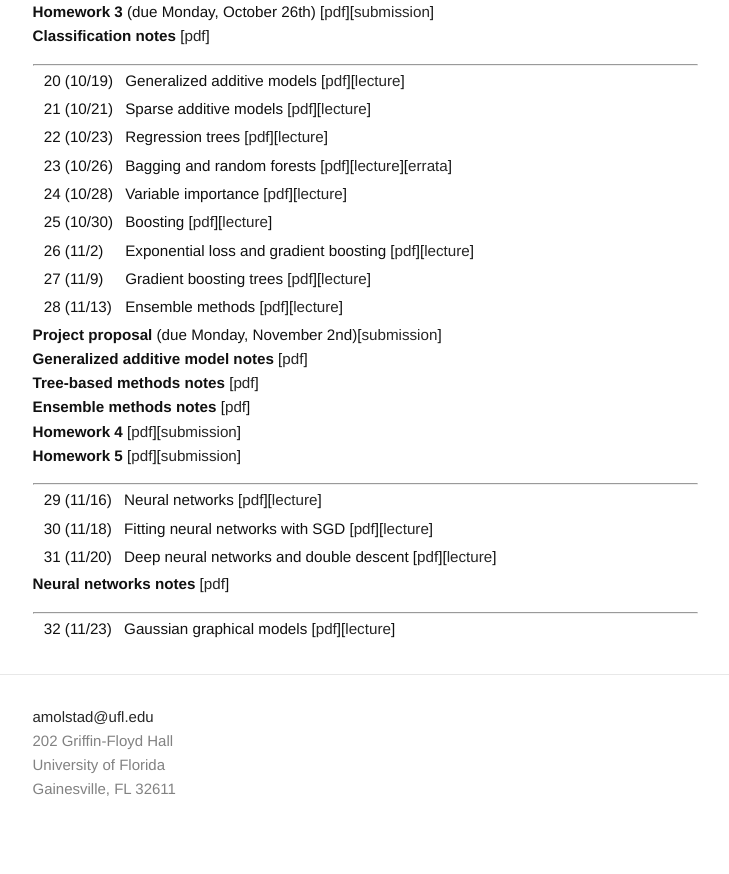
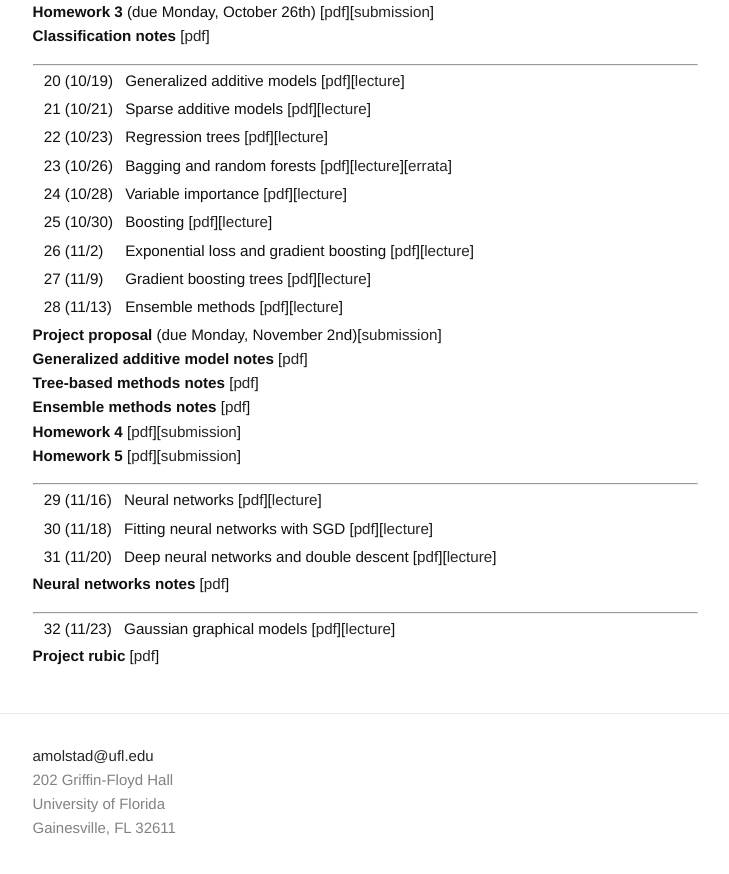
Before and after one commit to ajmolstad/ajmolstad.github.io, a Jekyll site: the page built from F20_STA7934.md, in a window 1280 px wide and 900 px high, scrolled down 970 px. Shown: the top 874 px of the window, without its empty margins (275-1004 px from the left). Built offline with Jekyll 4.4.1, drawn with Linux system fonts in a browser that asks for light colours.

Commit message:
Update F20_STA7934.md

```diff
--- a/F20_STA7934.md
+++ b/F20_STA7934.md
@@ -83,3 +83,5 @@ Note that you must be logged into your UFL eLearning account to access course ma
 ---------------
 
 || 32 (11/23) || Gaussian graphical models [[pdf](https://ufl.instructure.com/files/54930894/download?download_frd=1)][[lecture](https://ufl.instructure.com/courses/412309/files?preview=54930879)] ||
+
+**Project rubic** [[pdf](https://ufl.instructure.com/files/54952902/download?download_frd=1)]
```
